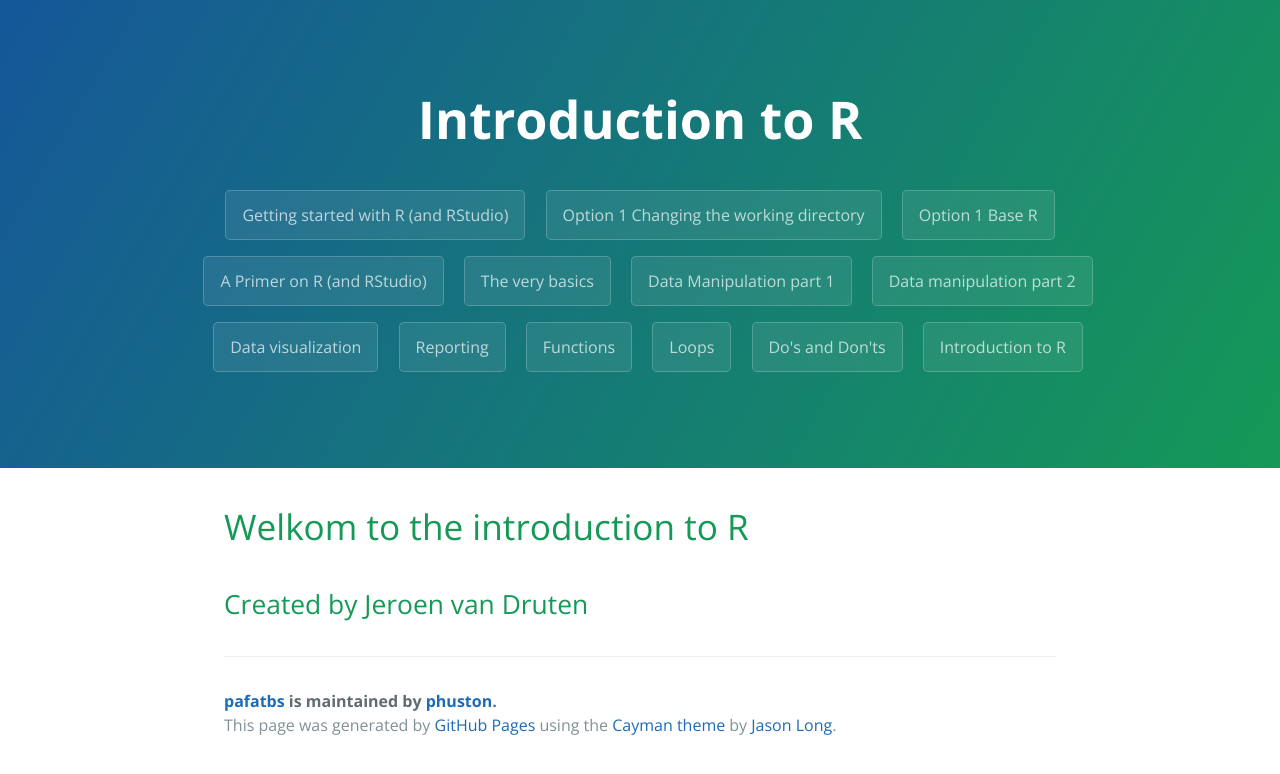
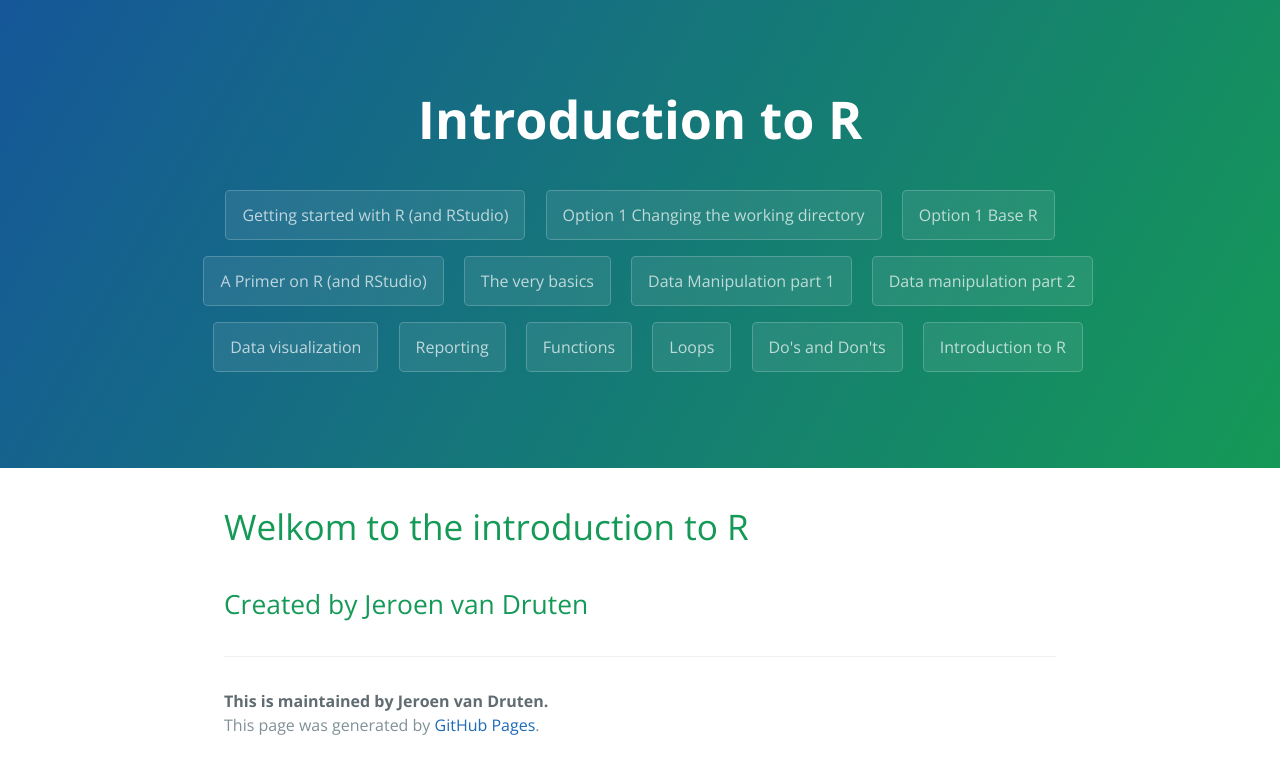
Before and after one commit to jmjvdruten/introductiontoR, a Jekyll site: the page built from index.md, in a window 1280 px wide. Shown: the top 774 px of the page. Built offline with Jekyll 4.4.1, drawn with Linux system fonts in a browser that asks for light colours.

Commit message:
Update template.html

```diff
--- a/_layouts/template.html
+++ b/_layouts/template.html
@@ -23,9 +23,9 @@
       {{ content }}
 
       <footer class="site-footer">
-        <span class="site-footer-owner"><a href="https://github.com/phuston/patrickandfrantonarethebestninjas">pafatbs</a> is maintained by <a href="https://github.com/phuston">phuston</a>.</span>
+        <span class="site-footer-owner"> This is maintained by Jeroen van Druten</a>.</span>
 
-        <span class="site-footer-credits">This page was generated by <a href="https://pages.github.com">GitHub Pages</a> using the <a href="https://github.com/jasonlong/cayman-theme">Cayman theme</a> by <a href="https://twitter.com/jasonlong">Jason Long</a>.</span>
+        <span class="site-footer-credits">This page was generated by <a href="https://pages.github.com">GitHub Pages</a>.</span>
       </footer>
 
     </section>
```
